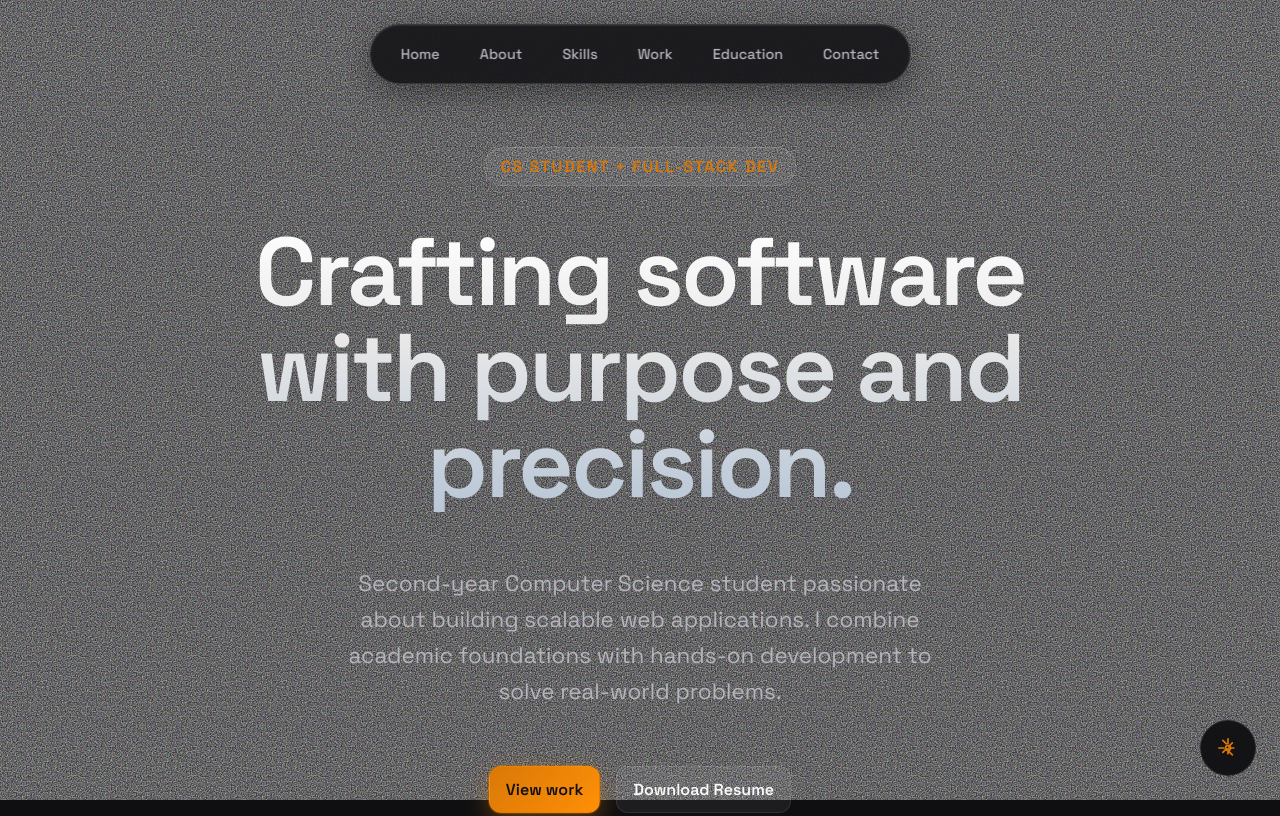
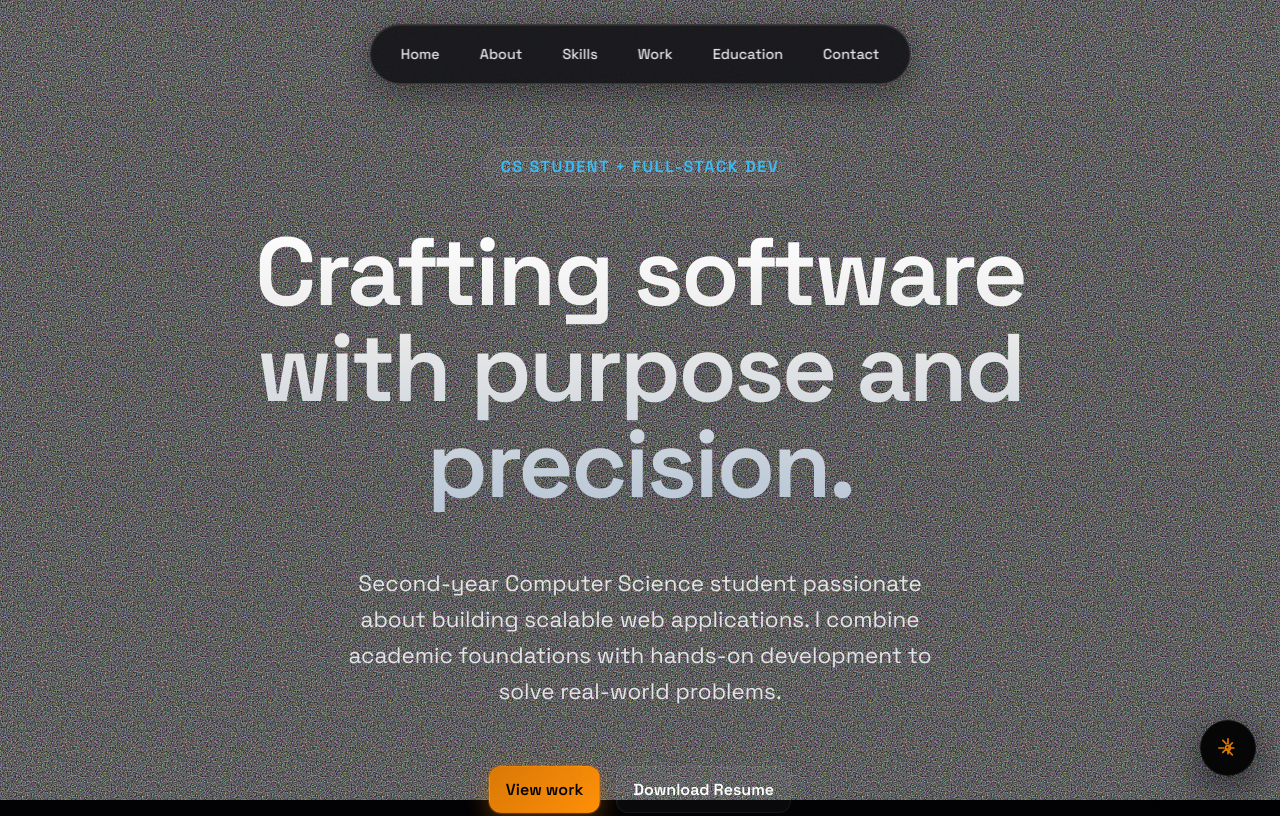
Before and after one commit to parthiv-2006/dev-site, a React (Vite) app: page / in a window 1280 px wide. Shown: the top 816 px of the page. Built offline with nearby package versions, Linux system fonts and the light colour scheme.

Commit message:
Change accent colours for more visual pop

```diff
--- a/src/styles/app.css
+++ b/src/styles/app.css
@@ -441,7 +441,7 @@
   margin-top: 6px;
   border-radius: 50%;
   background: var(--accent-copper);
-  box-shadow: 0 0 0 6px rgba(217, 119, 6, 0.2);
+  box-shadow: 0 0 0 6px color-mix(in srgb, var(--accent-copper) 20%, transparent);
 }
 
 /* Hero Responsive */
--- a/src/styles/project-card.css
+++ b/src/styles/project-card.css
@@ -20,7 +20,7 @@
   left: var(--mouse-x, 0);
   width: 100px;
   height: 100px;
-  background: radial-gradient(circle, rgba(6, 182, 212, 0.2), transparent 70%);
+  background: radial-gradient(circle, color-mix(in srgb, var(--theme-accent) 20%, transparent), transparent 70%);
   pointer-events: none;
   opacity: 0;
   transition: opacity var(--motion-fast) var(--easing-out);
--- a/src/styles/theme-playground.css
+++ b/src/styles/theme-playground.css
@@ -16,7 +16,7 @@
   display: flex;
   align-items: center;
   justify-content: center;
-  box-shadow: var(--shadow-medium), var(--shadow-glow-copper);
+  box-shadow: var(--shadow-medium), var(--shadow-glow);
   transition: all var(--motion-base) var(--easing-in-out);
 }
 
@@ -250,6 +250,7 @@
   from {
     opacity: 0;
   }
+
   to {
     opacity: 1;
   }
--- a/src/styles/tokens.css
+++ b/src/styles/tokens.css
@@ -1,40 +1,50 @@
 :root {
-  /* Refined Dark Palette - Softer & Easier on the Eyes */
-  --bg-dark: #0f0f12;
-  --bg-darker: #0a0a0d;
-  --surface-dark: #16161a;
-  --surface-darker: #121215;
+  /* Refined Dark Palette - Deep, Premium & High Contrast */
+  --bg-dark: #020204;
+  --bg-darker: #000000;
+  --surface-dark: #0a0a0c;
+  --surface-darker: #050505;
 
-  /* Glass/Transparency - Improved visibility */
-  --glass-light: rgba(255, 255, 255, 0.06);
-  --glass-medium: rgba(255, 255, 255, 0.09);
-  --glass-strong: rgba(255, 255, 255, 0.14);
-  --glass-border: rgba(255, 255, 255, 0.12);
+  /* Glass/Transparency - Adjusted for darker backgrounds */
+  --glass-light: rgba(255, 255, 255, 0.03);
+  --glass-medium: rgba(255, 255, 255, 0.06);
+  --glass-strong: rgba(255, 255, 255, 0.1);
+  --glass-border: rgba(255, 255, 255, 0.08);
 
-  /* Theme Defaults - Soothing Teal Accent */
-  --theme-accent: #2dd4bf;
-  --theme-accent-light: #5eead4;
+  /* Theme Defaults - Electric Violet / Indigo */
+  --theme-accent: #7c3aed;
+  /* Violet 600 */
+  --theme-accent-light: #a78bfa;
+  /* Violet 400 */
   --theme-radius: 16px;
   --theme-font-size-base: 16px;
 
   /* Dynamic Theme Accents */
-  --accent-primary: var(--theme-accent, #2dd4bf);
-  --accent-primary-light: var(--theme-accent-light, #5eead4);
+  --accent-primary: var(--theme-accent);
+  --accent-primary-light: var(--theme-accent-light);
 
-  /* Mapped Accents - ensuring controls update all colors */
-  --accent-cyan: var(--accent-primary);
-  --accent-cyan-dim: color-mix(in srgb, var(--accent-primary), black 25%);
-  --accent-copper: #fbbf24;
-  --accent-copper-light: #fcd34d;
+  /* Mapped Accents */
+  --accent-cyan: #38bdf8;
+  /* Sky 400 - Keeping a blue tone available */
+  --accent-cyan-dim: color-mix(in srgb, var(--accent-cyan), black 25%);
 
-  --accent-purple: #a78bfa;
-  --accent-pink: #f9a8d4;
-  --accent-gradient: linear-gradient(135deg, var(--accent-primary), var(--accent-purple));
+  /* Replacing Orange/Copper with Electric Fuchsia for better pop */
+  --accent-copper: #d946ef;
+  /* Fuchsia 500 */
+  --accent-copper-light: #f0abfc;
+  /* Fuchsia 300 */
 
-  /* Text & Typography - Higher Contrast */
-  --text-primary: #fafafa;
-  --text-secondary: #b4b4bb;
-  --text-tertiary: #6b6b77;
+  --accent-purple: #8b5cf6;
+  --accent-pink: #ec4899;
+  --accent-gradient: linear-gradient(135deg, var(--accent-primary), var(--accent-copper));
+
+  /* Text & Typography - High Contrast "Pop" */
+  --text-primary: #ffffff;
+  /* Pure White */
+  --text-secondary: #e4e4e7;
+  /* Zinc 200 - Bright Gray */
+  --text-tertiary: #a1a1aa;
+  /* Zinc 400 */
 
   /* Base Font Size controlled by Theme */
   font-size: var(--theme-font-size-base, 16px);
@@ -62,9 +72,11 @@
   --motion-slow: 0.8s;
   --easing-out: cubic-bezier(0.215, 0.61, 0.355, 1);
 
-  /* Shadows - Refined for better depth */
-  --shadow-soft: 0 4px 20px rgba(0, 0, 0, 0.25);
-  --shadow-medium: 0 12px 40px rgba(0, 0, 0, 0.35);
-  --shadow-glow: 0 0 100px rgba(45, 212, 191, 0.08);
-  --shadow-glow-cyan: 0 0 50px rgba(45, 212, 191, 0.12);
+  /* Shadows - Colored glow matching accent */
+  --shadow-soft: 0 4px 20px rgba(0, 0, 0, 0.4);
+  --shadow-medium: 0 12px 40px rgba(0, 0, 0, 0.6);
+  --shadow-glow: 0 0 100px rgba(124, 58, 237, 0.12);
+  /* Violet Glow */
+  --shadow-glow-cyan: 0 0 50px rgba(217, 70, 239, 0.15);
+  /* Fuchsia Glow */
 }
```
Also changed, not shown: 1 other file (tests, documents, lock files or other folders).
